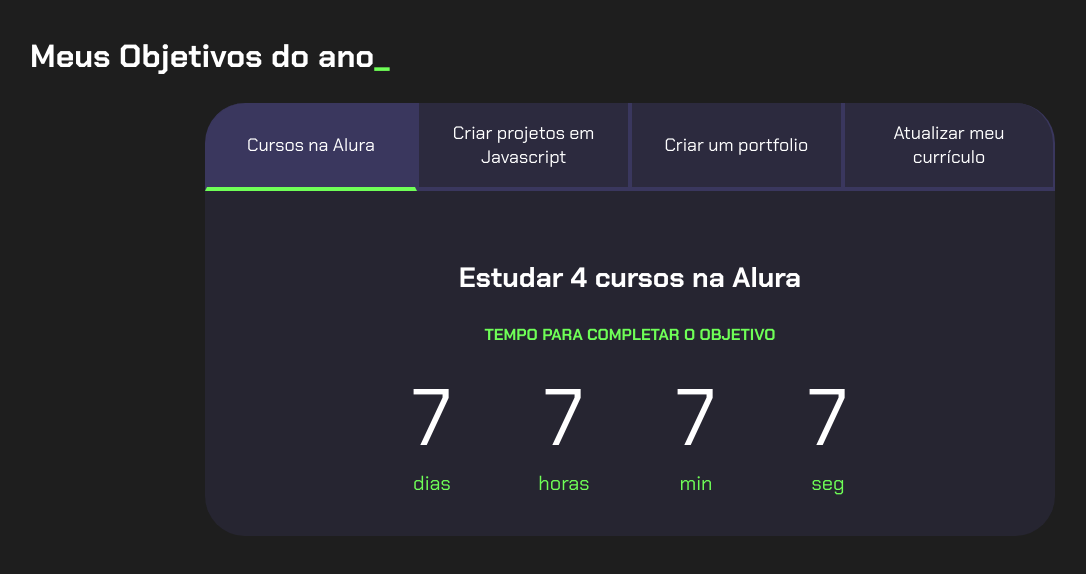
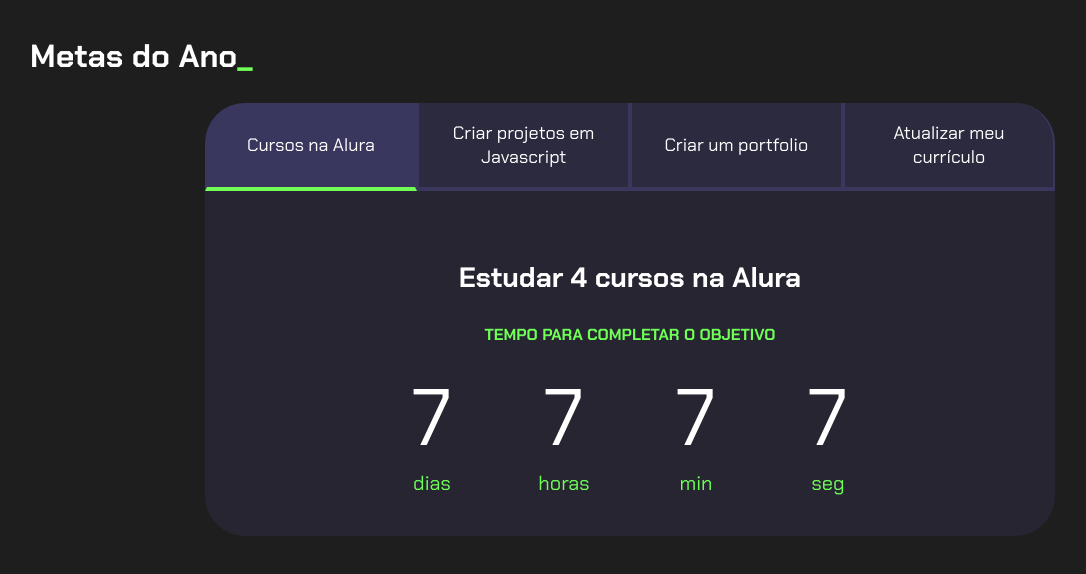
Before and after one commit to mahmachadotmz/maria-Helena-site, a plain HTML site: page index.html in a window 1280 px wide. Shown: the whole page, without its empty margins (10-1096 px from the left). Drawn offline with Linux system fonts and the light colour scheme.

Commit message:
Add files via upload

```diff
--- a/index.html
+++ b/index.html
@@ -10,7 +10,7 @@
 
 <body>
     <section class="conteudo-principal">
-        <h2 class="titulo-principal">Meus Objetivos do ano<span>_</span></h2>
+        <h2 class="titulo-principal">Metas do Ano<span>_</span></h2>
         <div class="conteudo">
             <div class="botoes">
                 <button class="botao ativo">Cursos na Alura</button>
```
